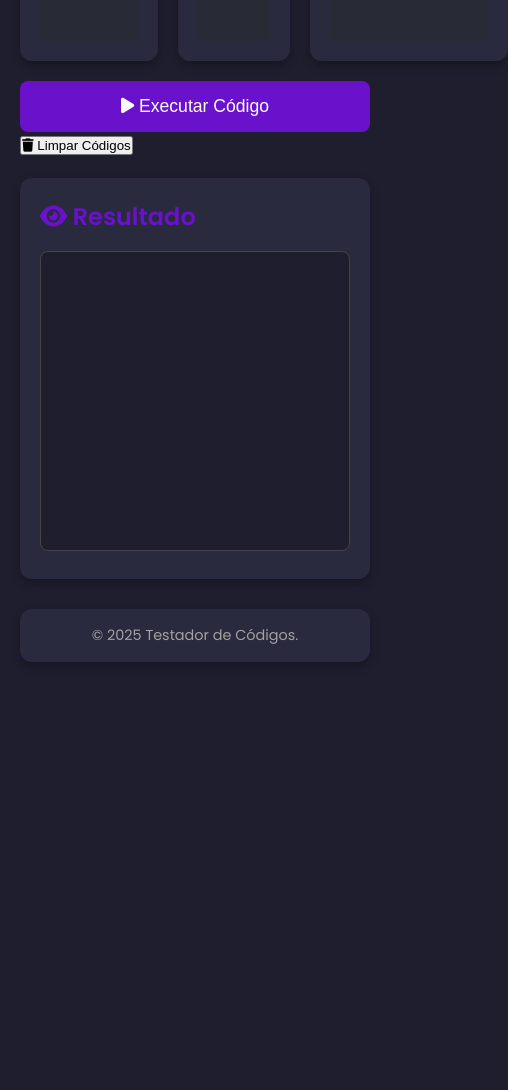
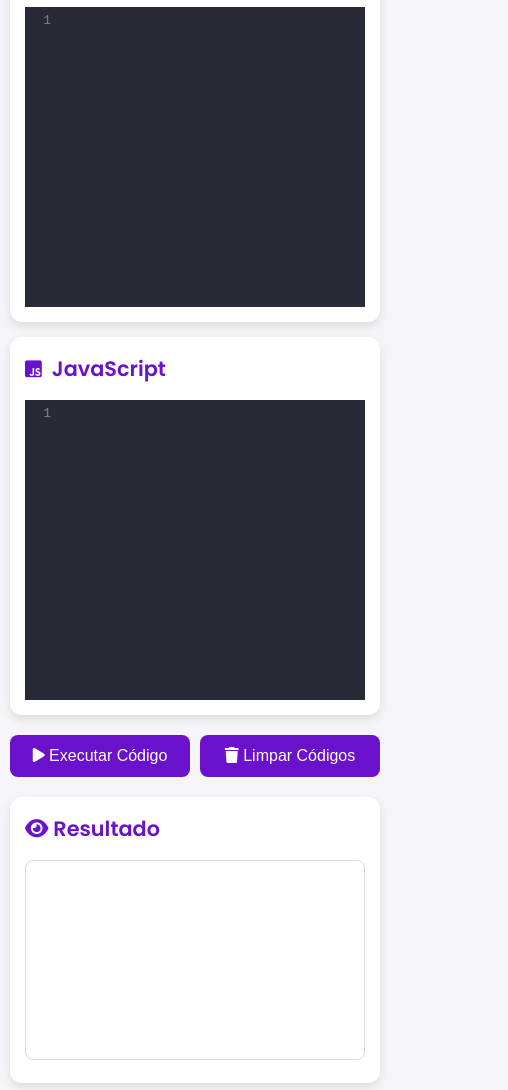
Before and after one commit to Testessrvidor/Executor, a plain HTML site: page index.html in a window 390 px wide. Shown: the part 666-1756 px from the top of the page, 508 px wide, since content can reach past the window. Before the commit the page ends 1348 px from the top, so only its background shows below. Drawn offline with nearby package versions, Linux system fonts and the light colour scheme.

Commit message:
Update style.css

```diff
--- a/style.css
+++ b/style.css
@@ -9,9 +9,15 @@
 body {
     font-family: 'Poppins', sans-serif;
     line-height: 1.6;
+    background-color: #f4f4f9; /* Fundo claro */
+    color: #333; /* Texto escuro */
+    padding: 20px;
+    transition: background-color 0.3s ease, color 0.3s ease;
+}
+
+body.dark-mode {
     background-color: #1e1e2f; /* Fundo escuro */
     color: #e0e0e0; /* Texto claro */
-    padding: 20px;
 }
 
 header {
@@ -27,7 +33,26 @@ header h1 {
 
 header p {
     font-size: 1.1rem;
+    color: #666;
+}
+
+body.dark-mode header p {
     color: #a1a1a1;
+}
+
+#theme-toggle {
+    background-color: #6a11cb;
+    color: #fff;
+    border: none;
+    padding: 10px 20px;
+    border-radius: 8px;
+    cursor: pointer;
+    font-size: 1rem;
+    transition: background-color 0.3s ease;
+}
+
+#theme-toggle:hover {
+    background-color: #4d0a9e;
 }
 
 /* Contêiner de Códigos */
@@ -39,16 +64,20 @@ header p {
 
 .code-box {
     flex: 1;
-    background-color: #2a2a3f; /* Fundo escuro para as caixas */
+    background-color: #fff; /* Fundo claro */
     padding: 20px;
     border-radius: 12px;
-    box-shadow: 0 4px 10px rgba(0, 0, 0, 0.3);
+    box-shadow: 0 4px 10px rgba(0, 0, 0, 0.1);
     transition: transform 0.3s ease, box-shadow 0.3s ease;
+}
+
+body.dark-mode .code-box {
+    background-color: #2a2a3f; /* Fundo escuro */
 }
 
 .code-box:hover {
     transform: translateY(-5px);
-    box-shadow: 0 8px 20px rgba(0, 0, 0, 0.5);
+    box-shadow: 0 8px 20px rgba(0, 0, 0, 0.2);
 }
 
 .code-box h2 {
@@ -68,13 +97,19 @@ header p {
     width: 100%;
     height: 150px;
     padding: 10px;
-    border: 1px solid #444;
+    border: 1px solid #ddd;
     border-radius: 8px;
-    font-family: 'Fira Code', monospace; /* Fonte monoespaçada */
+    font-family: 'Fira Code', monospace;
     font-size: 1rem;
+    background-color: #f4f4f9; /* Fundo claro */
+    color: #333; /* Texto escuro */
+    resize: vertical;
+}
+
+body.dark-mode .code-box textarea {
     background-color: #1e1e2f; /* Fundo escuro */
     color: #e0e0e0; /* Texto claro */
-    resize: vertical;
+    border-color: #444;
 }
 
 .code-box textarea:focus {
@@ -82,32 +117,41 @@ header p {
     outline: none;
 }
 
-/* Botão de Execução */
-#run-btn {
-    display: block;
-    width: 100%;
+/* Botões de Controle */
+.controls {
+    display: flex;
+    gap: 10px;
+    margin-bottom: 20px;
+}
+
+.controls button {
+    flex: 1;
     padding: 15px;
-    background-color: #6a11cb; /* Roxo vibrante */
+    background-color: #6a11cb;
     color: #fff;
     border: none;
     border-radius: 8px;
-    font-size: 1.1rem;
+    font-size: 1rem;
     cursor: pointer;
     transition: background-color 0.3s ease, transform 0.3s ease;
 }
 
-#run-btn:hover {
-    background-color: #4d0a9e; /* Roxo mais escuro */
+.controls button:hover {
+    background-color: #4d0a9e;
     transform: scale(1.02);
 }
 
 /* Área de Visualização */
 .output-container {
     margin-top: 20px;
-    background-color: #2a2a3f; /* Fundo escuro */
+    background-color: #fff; /* Fundo claro */
     padding: 20px;
     border-radius: 12px;
-    box-shadow: 0 4px 10px rgba(0, 0, 0, 0.3);
+    box-shadow: 0 4px 10px rgba(0, 0, 0, 0.1);
+}
+
+body.dark-mode .output-container {
+    background-color: #2a2a3f; /* Fundo escuro */
 }
 
 .output-container h2 {
@@ -119,9 +163,14 @@ header p {
 #output-frame {
     width: 100%;
     height: 300px;
-    border: 1px solid #444;
+    border: 1px solid #ddd;
     border-radius: 8px;
+    background-color: #fff; /* Fundo claro */
+}
+
+body.dark-mode #output-frame {
     background-color: #1e1e2f; /* Fundo escuro */
+    border-color: #444;
 }
 
 /* Rodapé */
@@ -129,13 +178,62 @@ footer {
     text-align: center;
     margin-top: 30px;
     padding: 15px;
-    background-color: #2a2a3f; /* Fundo escuro */
-    color: #a1a1a1;
+    background-color: #6a11cb; /* Roxo vibrante */
+    color: #fff;
     border-radius: 12px;
     box-shadow: 0 4px 10px rgba(0, 0, 0, 0.3);
 }
 
-footer p {
-    margin: 0;
-    font-size: 0.9rem;
+/* Responsividade para Celulares */
+@media (max-width: 768px) {
+    body {
+        padding: 10px;
+    }
+
+    header h1 {
+        font-size: 2rem;
+    }
+
+    header p {
+        font-size: 1rem;
+    }
+
+    .code-container {
+        flex-direction: column;
+        gap: 15px;
+    }
+
+    .code-box {
+        padding: 15px;
+    }
+
+    .code-box h2 {
+        font-size: 1.3rem;
+    }
+
+    .code-box textarea {
+        height: 120px;
+    }
+
+    .controls button {
+        padding: 12px;
+        font-size: 1rem;
+    }
+
+    .output-container {
+        padding: 15px;
+    }
+
+    .output-container h2 {
+        font-size: 1.3rem;
+    }
+
+    #output-frame {
+        height: 200px;
+    }
+
+    footer {
+        padding: 10px;
+        font-size: 0.8rem;
+    }
 }
```
